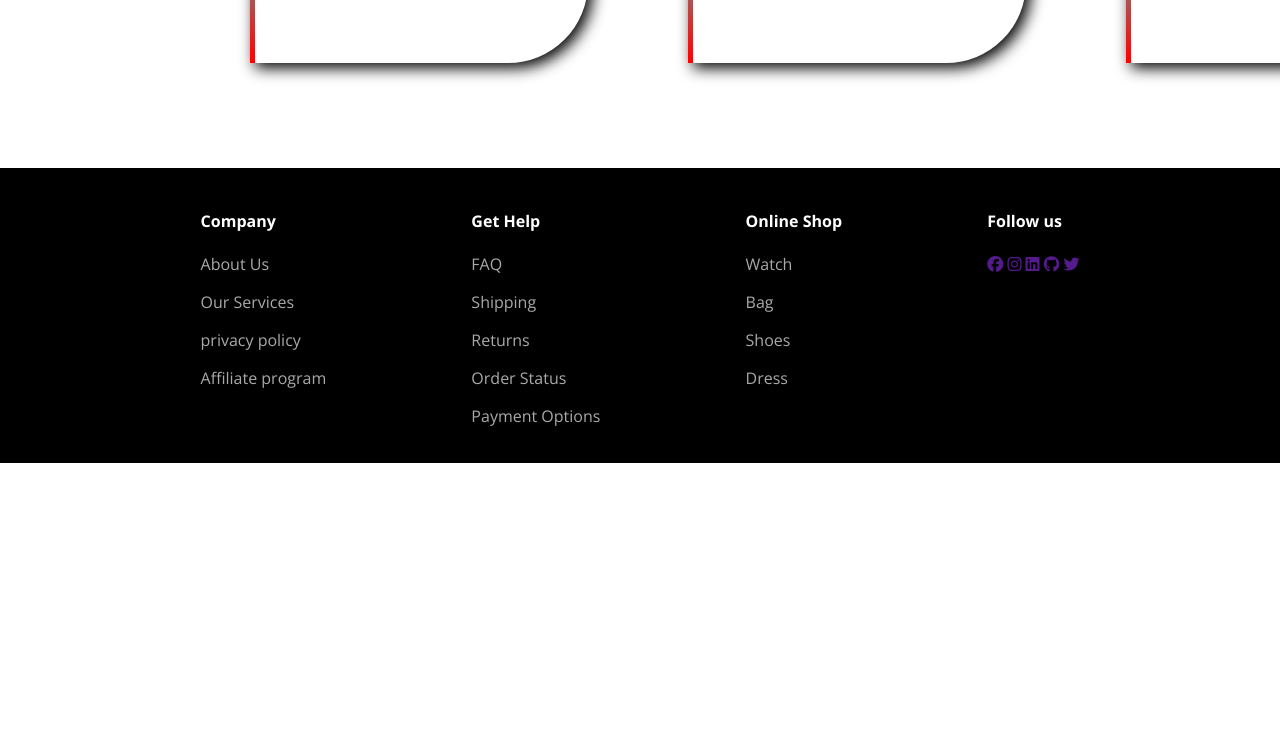
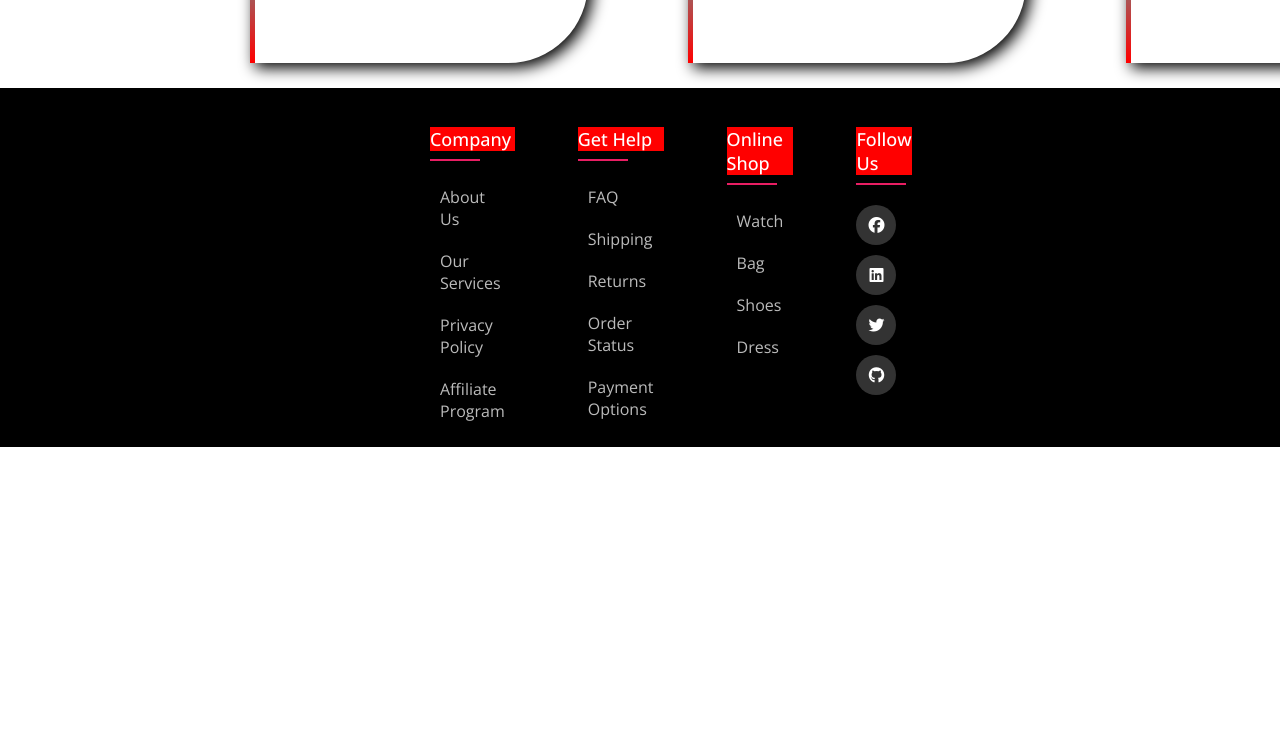
Before and after one commit to Onik-Howlader/html-css-practice-project, a plain HTML site: page index.html in a window 1280 px wide. Shown: the part 1605-2360 px from the top of the page. Drawn offline with nearby package versions, Linux system fonts and the light colour scheme.

Commit message:
seven commit

```diff
--- a/index.html
+++ b/index.html
@@ -59,40 +59,39 @@
        </div>
     </section>
 </main>
+<!-- footer section -->
  <footer>
-<div class="parent1-div">
-    <div class="chil1-div">
+    <div class="footer-col">
+        <div class="footer-row">
             <h4>Company</h4>
-        <p>About Us</p>
-        <p>Our Services</p>
-        <p>privacy policy</p>
-        <p>Affiliate program</p>
+            <li><a href="#">About Us</a></li>
+            <li><a href="">Our Services</a></li>
+            <li><a href="">Privacy Policy</a></li>
+            <li><a href="">Affiliate Program</a></li>
         </div>
-    <div class="chil1-div">
+        <div class="footer-row">
             <h4>Get Help</h4>
-        <p>FAQ</p>
-        <p>Shipping</p>
-        <p>Returns</p>
-        <p>Order Status</p>
-        <p>Payment Options</p>
+            <li><a href="">FAQ</a></li>
+            <li><a href="">Shipping</a></li>
+            <li><a href="">Returns</a></li>
+            <li><a href="">Order Status</a></li>
+            <li><a href="">Payment Options</a></li>
         </div>
-    <div class="chil1-div">
+        <div class="footer-row">
             <h4>Online Shop</h4>
-        <p>Watch</p>
-        <p>Bag</p>
-        <p>Shoes</p>
-        <p>Dress</p>
+            <li><a href="">Watch</a></li>
+            <li><a href="">Bag</a></li>
+            <li><a href="">Shoes</a></li>
+            <li><a href="">Dress</a></li>
         </div>
-    <div class="chil1-div">
-        <h4>Follow us</h4>
+        <div class="footer-row">
+            <h4>Follow Us</h4>
+            <div class="social-link">
                 <a href=""><i class="fa-brands fa-facebook"></i></a>
-        <a href=""><i class="fa-brands fa-instagram"></i></a>
                 <a href=""><i class="fa-brands fa-linkedin"></i></a>
+                <a href=""><i class="fa-brands fa-twitter"></i></a>
                 <a href=""><i class="fa-brands fa-github"></i></a>
-        <a href=""><i class="fa-brands fa-twitter"></i></a>
-        <a href=""></a>
-        <a href=""></a>
-        <a href=""></a>
+            </div>
         </div>
     </div>
  </footer>
--- a/style.css
+++ b/style.css
@@ -74,33 +74,40 @@ width: 20%;
 /* styles footer sections */
 footer{
     background-color: black;
+    padding: 0;
+    box-sizing: border-box;
 }
-.parent1-div{
+.footer-col{
     display: flex;
-    justify-content: space-around;
-    margin-top: 80px;
-    margin-left: 10%;
-    margin-right: 10%;
+    gap: 15%;
+    margin: 0px 430px;
+    padding: 15px 0px;
+
+
 }
-.chil1-div{
-    padding: 0px 35px;
-    margin: 20px 0px;
-}
-.chil1-div>p{
-    color: darkgray;
-}
-.chil1-div>h4{
+.footer-row>h4{
     color: white;
 }
-.footer-col{
+.footer-row > li{
+    list-style: none;
+    margin: 5px 0px;
+    padding:5px 10px;
+}
+
+/* .footer-row>i{
+    color: #00cccc;
+    margin: 0px 5px;
+} */
+.footer-row h4{
     font-size: 18px;
     color: #ffffff;
     text-transform: capitalize;
     margin-bottom: 30px;
     font-weight: 500;
     position: relative;
+    background-color: red;
 }
-.chil1-div> h4::before{
+.footer-row h4::before{
     content: '';
     position: absolute;
     left: 0;
@@ -111,7 +118,43 @@ footer{
     width: 50px;
 }
 
+.footer-col li:not(:last-child)
+{
+    margin-bottom: 10px;
+}
+.footer-col li a{
+    font-size: 16px;
+    text-transform: capitalize;
+    color: #ffffff;
+    text-decoration: none;
+    font-weight: 300;
+    color: #bbbbbb;
+    display: block;
+    transition: all 0.3s ease;
+}
+.footer-col li a:hover{
+    color:#ffffff;
+    padding-left: 8px;
+}
 
+.footer-col .social-link a{
+display: inline-block;
+height: 40px;
+width: 40px;
+background-color: rgba(255,255,255,0.2);
+margin: 0 10px 10px 0;
+text-align: center;
+line-height: 40px;
+border-radius: 50%;
+color: #ffffff;
+transition: all 0.5s ease;
+}
+.footer-col .social-link a:hover{
+    color: #24262b;
+    background-color: #ffffff;
+}
+
+/* second test footer */
 .name{
 
     margin: 500px 800px;
```
Lines whose indentation alone changed are shown as unchanged.
